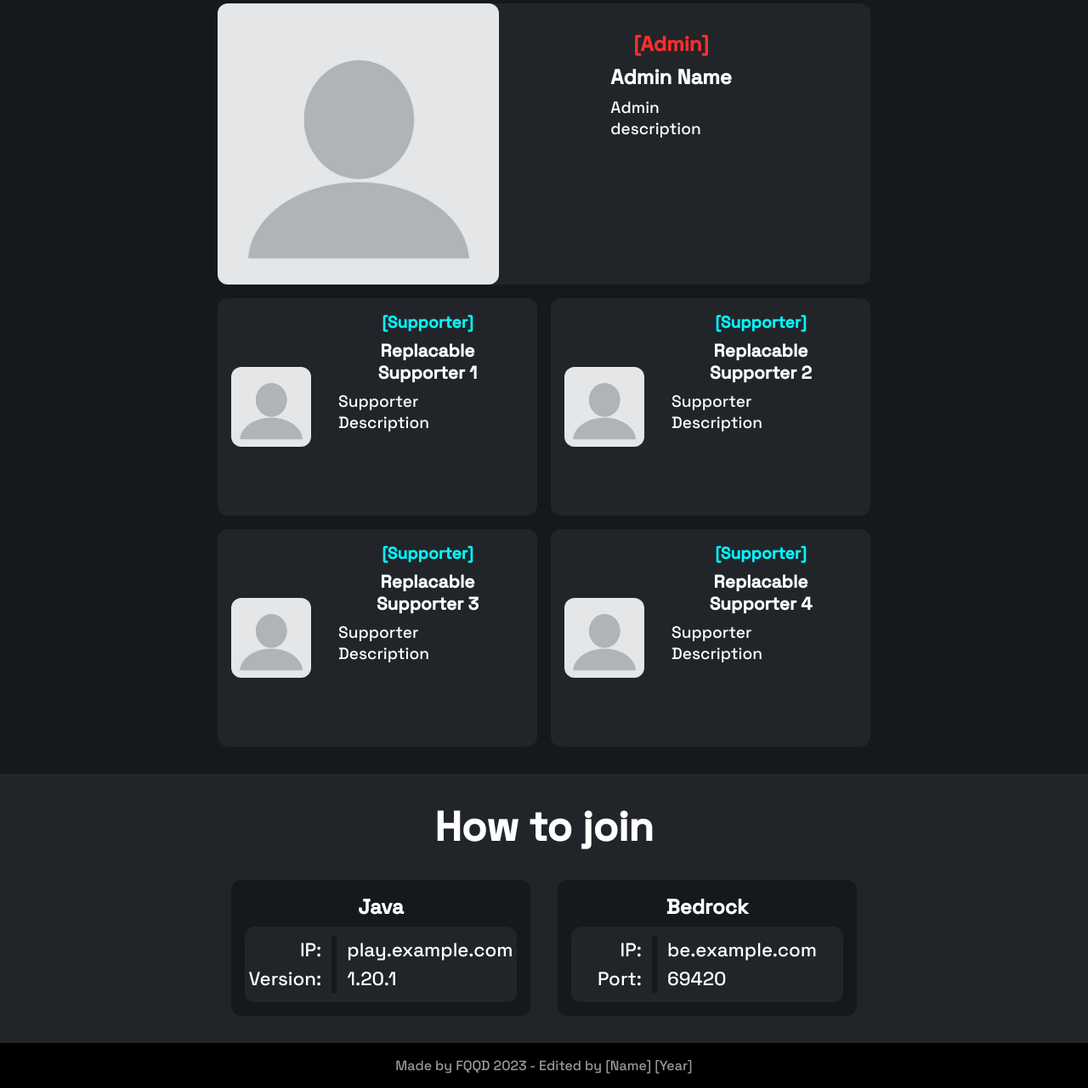
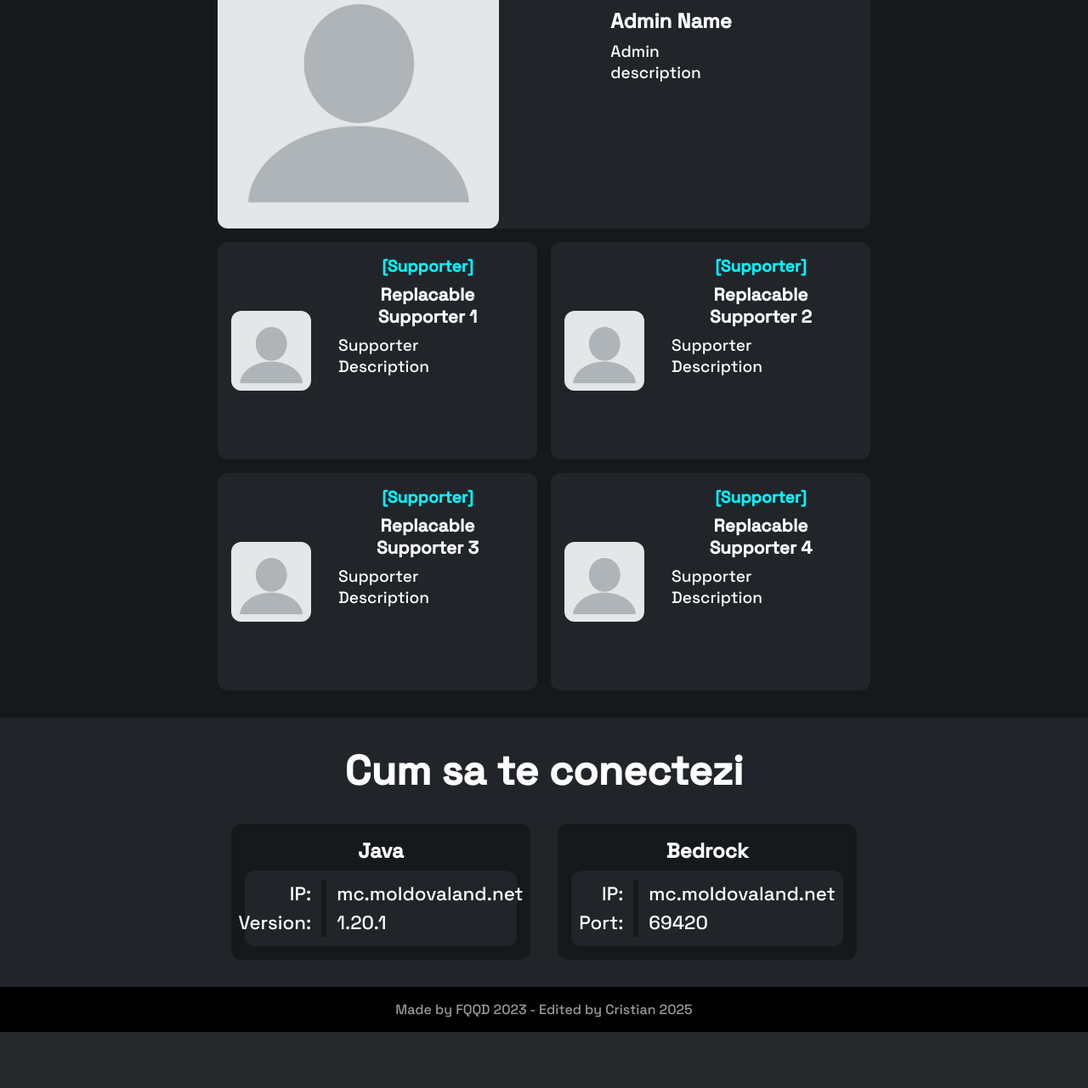
Before and after one commit to cristian772/moldoval, a Flask app: page / in a window 1280 px wide. Shown: the part 3059-4340 px from the top of the page at 85% size. After the commit the page ends 4274 px from the top, so only its background shows below. Run offline with Flask 3, Linux system fonts and the light colour scheme.

Commit message:
Update index.html

```diff
--- a/templates/index.html
+++ b/templates/index.html
@@ -4,8 +4,8 @@
     <meta charset="UTF-8">
     <meta http-equiv="X-UA-Compatible" content="IE=edge">
     <meta name="viewport" content="width=device-width, initial-scale=1.0">
-    <title>[Minecraft Server Name]</title>
-    <link rel="icon" type="image/png" href="media/favicon.png">
+    <title>Moldova Land</title>
+    <link rel="icon" type="image/png" href="https://minecraft-mp.com/images/favicon/340480.png?ts=1738873094">
     <link rel="stylesheet" href="media/style.css">
     <link href="https://fonts.bunny.net/css?family=Space+Grotesk:wght@500&display=swap" rel="stylesheet">
     <link rel="stylesheet" href="https://cdnjs.cloudflare.com/ajax/libs/font-awesome/4.7.0/css/font-awesome.min.css">
@@ -13,19 +13,19 @@
 <body>
     <script src="https://ajax.googleapis.com/ajax/libs/jquery/3.5.1/jquery.min.js"></script>
     <nav class="desktop_navbar">
-      <a href="#"><img class="desktop_navbar_logo_img" src="media/logo_small.png" alt="logo"></a>
-      <a href="https://wiki.example.com/" class="desktop_navbar_link">Wiki</a>
-      <a href="#discord" class="desktop_navbar_link scroll">Community</a>
-      <a href="#about" class="desktop_navbar_link scroll">About Us</a>
+      <a href="#"><img class="desktop_navbar_logo_img" src="https://minecraft-mp.com/images/favicon/340480.png?ts=1738873094" alt="logo"></a>
+      <a href="https://minecraft.wiki//" class="desktop_navbar_link">Wiki</a>
+      <a href="#discord" class="desktop_navbar_link scroll">Comunitatea</a>
+      <a href="#about" class="desktop_navbar_link scroll">Despre noi</a>
       <div class="desktop_navbar_link2_div">
-          <a href="#join" class="desktop_navbar_link2 scroll">Join Us!</a>
+          <a href="#join" class="desktop_navbar_link2 scroll">Alăturați-vă</a>
       </div>
     </nav>
     <div class="mobile_navbar">
       <a href="#" class="mobile_navbar_logo_img_a"><img class="mobile_navbar_logo_img" src="media/logo_small.png" alt="logo"></a>
       <div id="mobile_navbar_links">
-          <a class="mobile_navbar_link" onclick="mobile_navbar_link_hider()" href="https://wiki.example.com/">Wiki</a>
-          <a class="mobile_navbar_link scroll" onclick="mobile_navbar_link_hider()" href="#discord">Community</a>
+          <a class="mobile_navbar_link" onclick="mobile_navbar_link_hider()" href="https://minecraft.wiki">Wiki</a>
+          <a class="mobile_navbar_link scroll" onclick="mobile_navbar_link_hider()" href="https://discord.gg/WzHtuJ4UCa">Community</a>
           <a class="mobile_navbar_link scroll" onclick="mobile_navbar_link_hider()" href="#about">About Us</a>
           <a class="mobile_navbar_link scroll" onclick="mobile_navbar_link_hider()" href="#join">Join Us</a>
         </div>
@@ -46,22 +46,22 @@
     <div class="mainflex">
       <div class="main1">
         <a class="main1_logo_a" href="#">
-          <img class="main1_logo" src="media/logo.png" alt="logo">
+          <img class="main1_logo" src="https://i.ibb.co/SwWvrJm2/logo-removebg-preview.png" alt="logo">
         </a>
         <div class="main1_description">
-          <a>Minecraft,<br>like</a>
-          <a class="main1_actcent">already done before</a><a>.</a>
+          <a>Bine ati venit pe serverul nostrul<br>de</a>
+          <a class="main1_actcent">Minecraft</a><a>.</a>
         </div>
         <div class="main1_ipcopier_div">
           <button class="main1_ipcopier" onclick="copyText()" type="button">
-            <span class="main1_ipcopier_text1">play.example.com</span>
+            <span class="main1_ipcopier_text1">mc.moldovaland.net</span>
             <br>
-            <span class="main1_ipcopier_text2">Click to copy</span>
+            <span class="main1_ipcopier_text2">Click pentru a copia</span>
           </button>
           <script>
             function copyText() {
                 navigator.clipboard.writeText
-            ("play.example.com");
+            ("mc.moldovaland.net");
                 }
             $(document).ready(function() {
             $('.main1_ipcopier').click(function() {
@@ -94,26 +94,29 @@
         </script>
       </div>
       <div id="more"></div>
-<div class="shop_container">
+     <div class="shop_container">
     <form action="/checkout-go" method="GET">
-    <label for="service">Alegeți un serviciu :</label>
-    <select id="service" name="service" required>
-        <option value="VIP">VIP - 5.00 EUR</option>
-        <option value="ExtraLife">Extra Life - 3.00 EUR</option>
-        <option value="Flight">Zbor - 10.00 EUR</option>
-    </select>
-    <button type="submit" class="checkout-btn">Continuă cu plata</button>
-</form>
-</div>
+        <label for="service" class="service-label">Alegeți un serviciu :</label>
+        <select id="service" name="service" required class="service-select">
+            <option value="king">King - 5.00 EUR</option>
+            <option value="prince">Princee - 7.00 EUR</option>
+            <option value="knigth">Knigth- 10.00 EUR</option>
+        </select>
+        <button type="submit" class="checkout-btn">Continuă cu plata</button>
+    </form>
+    </div>
+
+
+      </div>
 
 
 
-        <a class="headline">What we have</a>
+        <a class="headline"></a>
         <div class="main2_features_div">
           <div class="main2_feature">
-            <img class="main2_feature_img" alt="Feature Image" src="media/placeholder.png">
-            <a class="main2_feature_headline">Feature 1</a>
-            <a class="main2_feature_text">Feature description</a>
+            <img class="main2_feature_img" alt="Feature Image" src="https://xforgeassets002.xboxlive.com/pf-title-b63a0803d3653643-20ca2/765fc19b-1961-463e-9643-21551eaa4bea/ClassicPvP_Thumbnail_0.jpg">
+            <a class="main2_feature_headline">PVP</a>
+            <a class="main2_feature_text">Va puteti bate PVP cu prietenii</a>
           </div>
           <div class="main2_feature">
             <img class="main2_feature_img" alt="Feature Image" src="media/placeholder.png">
@@ -136,16 +139,16 @@
             <a class="main2_feature_text">Feature description</a>
           </div>
         </div>
-      </div>
+
       <div id="discord"></div>
       <div class="main4">
         <a class="headline">Join the Discord</a>
         <div class="main4_dc_div">
-          <iframe class="main4_dc_widget" src="https://imgur.com/78RPeUY.png" width="350" height="500" title="discord" sandbox="allow-popups allow-popups-to-escape-sandbox allow-same-origin allow-scripts"></iframe>
+          <iframe class="main4_dc_widget" src="https://i.ibb.co/dsgMbkvg/discord-s-associe-a-des-developpeurs-de-jeux-pour-pouvoir-vendre-des-avatars-et-des-effets-de-profil.jpg" width="350" height="500" title="discord" sandbox="allow-popups allow-popups-to-escape-sandbox allow-same-origin allow-scripts"></iframe>
           <div class="main4_dc_description_div">
-            <a class="main4_dc_description_title">Let's talk!</a>
-            <a class="main4_dc_description"> ・Meet other players <br> ・Ask questions <br> ・Get notified about updates <br> ・Give feedback  <br><br> &amp; more </a>
-            <a href="https://discord.gg/INVITE" class="main4_dc_button_a">
+            <a class="main4_dc_description_title">Hai să vorbim!</a>
+            <a class="main4_dc_description"> ・Faceți cunoștință cu alți jucători <br> ·Pune întrebări <br> ・・Primiți notificări despre actualizări <br> ・Oferă feedback  <br><br> Si mai mult </a>
+            <a href="https://discord.gg/WzHtuJ4UCa" class="main4_dc_button_a">
               <div class="main4_dc_button">Join</div>
             </a>
           </div>
@@ -156,11 +159,11 @@
         <a class="headline">Who we are</a>
         <div class="main5_admin_div">
           <div class="main5_admins_div main5_admins_dev_type2">
-            <img class="main5_admins_img" alt="admin member img" src="media/member_placeholder.webp">
+            <img class="main5_admins_img" alt="admin member img" src="https://upload.wikimedia.org/wikipedia/commons/thumb/7/73/Pennywise_Cosplay_3.jpg/640px-Pennywise_Cosplay_3.jpg">
             <div class="main5_admins_description_div">
-              <a class="main5_admins_description_rank main5_admins_description_rank_owner">[Owner]</a>
-              <a class="main5_admins_description_title" href="https://example.com">Owner Name</a>
-              <a class="main5_admins_description">Owner<br>description</a>
+              <a class="main5_admins_description_rank main5_admins_description_rank_owner">John</a>
+              <a class="main5_admins_description_title" href="https://example.com"></a>
+              <a class="main5_admins_description">Fondator <br>MC.MoldovaLand.net</a>
             </div>
           </div>
           <div class="main5_admins_div main5_admins_dev_type1">
@@ -209,7 +212,7 @@
       </div>
       <div id="join"></div>
       <div class="main3">
-        <a class="headline">How to join</a>
+        <a class="headline">Cum sa te conectezi</a>
         <div class="main3_join_div_div">
           <div class="main3_join_div">
             <a class="main3_join_title">Java</a>
@@ -219,7 +222,7 @@
                 <a>Version:</a>
               </div>
               <div class="main3_join_values">
-                <a>play.example.com</a>
+                <a>mc.moldovaland.net</a>
                 <a>1.20.1</a>
               </div>
             </div>
@@ -232,16 +235,15 @@
                 <a>Port:</a>
               </div>
               <div class="main3_join_values">
-                <a>be.example.com</a>
+                <a>mc.moldovaland.net</a>
                 <a>69420</a>
               </div>
             </div>
           </div>
         </div>
       </div>
-    </div>
     <footer class="copyright_div">
-      <a href="https://github.com/FQQD/MCServer-Web-Template" class="copyright">Made by FQQD 2023 - Edited by [Name] [Year]</a>
+      <a href="https://github.com/FQQD/MCServer-Web-Template" class="copyright">Made by FQQD 2023 - Edited by Cristian 2025</a>
     </footer>
   </body>
 </html>
```
